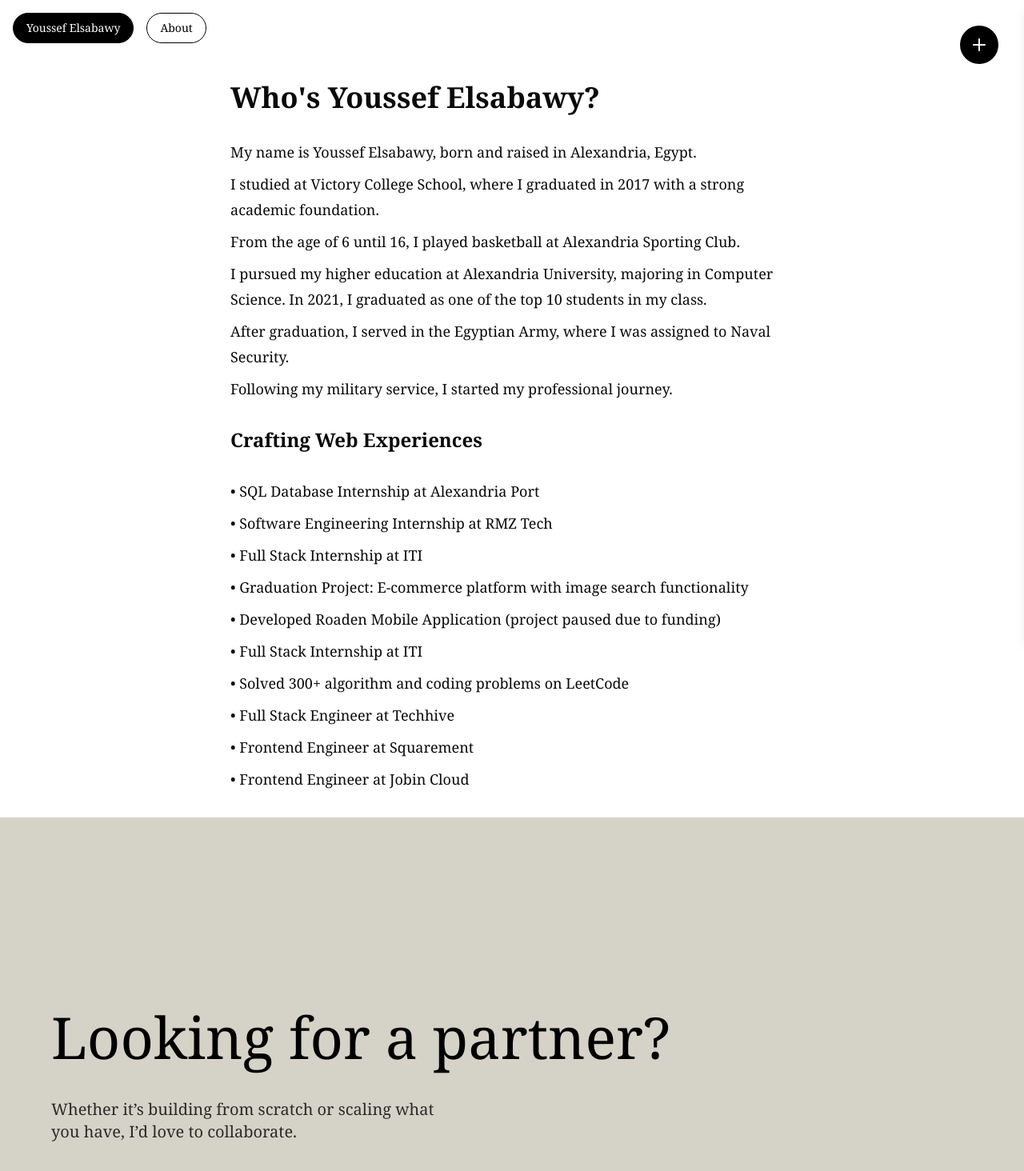
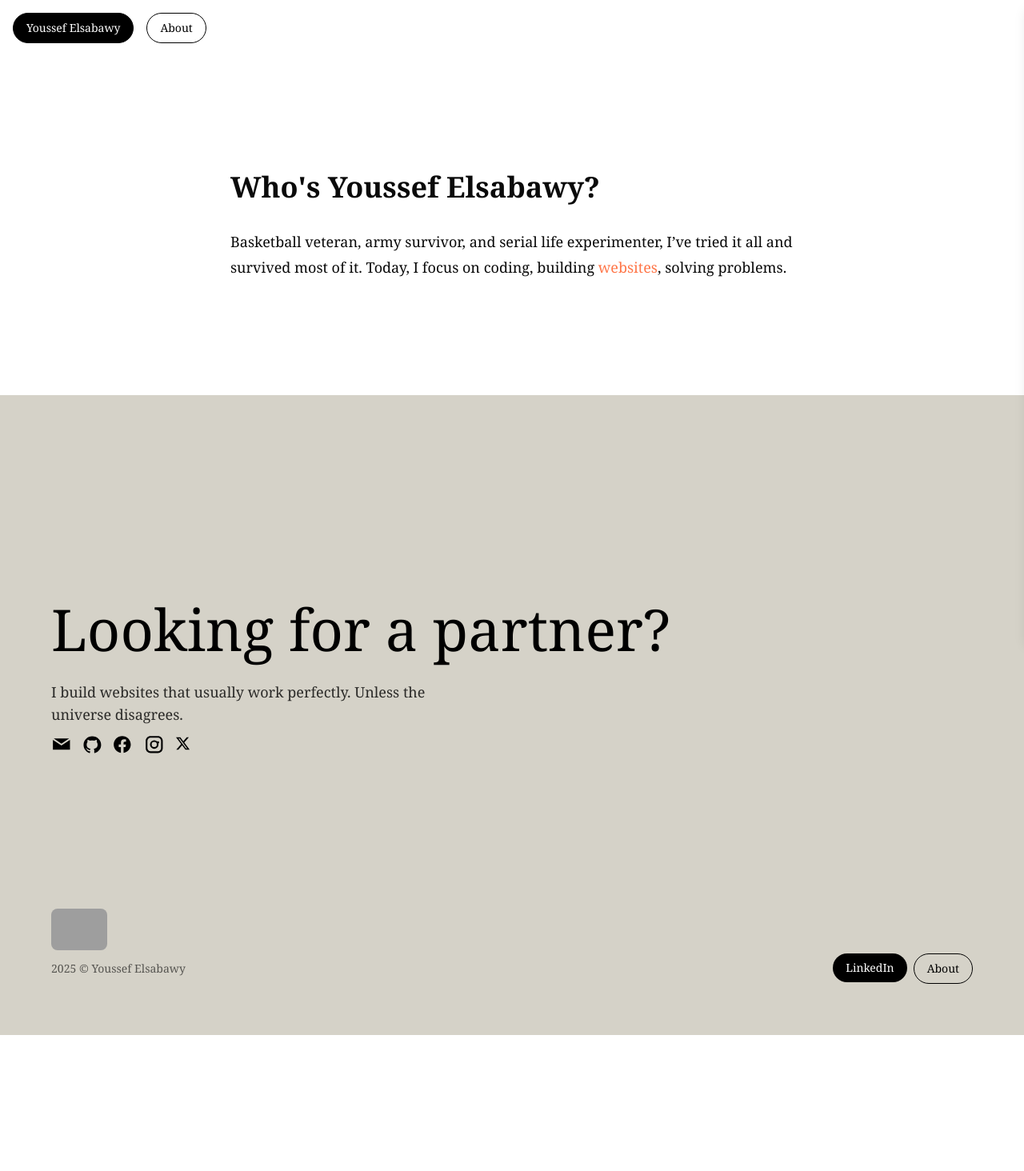
Before and after one commit to Yelsabawyy/Personal-Website, a Next.js app: page /about in a window 1280 px wide. Shown: the top 1464 px of the page at 80% size. After the commit the page ends 1294 px from the top, so only its background shows below. Built offline with nearby package versions, Linux system fonts and the light colour scheme; grey boxes are pictures that could not be loaded.

Commit message:
update website

```diff
--- a/app/about/page.tsx
+++ b/app/about/page.tsx
@@ -5,24 +5,28 @@ export default function AboutMe() {
   const { whoIs, story, reflection, Technical } = siteData.aboutPage;
 
   return (
-    <div className="space-y-8 max-w-3xl mx-auto p-8">
+    <div className="space-y-8 max-w-3xl mx-auto py-36 p-8">
       <h1 className="text-4xl font-bold">{`Who's ${whoIs}?`}</h1>
 
       <div className="text-lg leading-8 space-y-2">
-        {story.map((item, index) => (
+        Basketball veteran, army survivor, and serial life experimenter, I’ve
+        tried it all and survived most of it. Today, I focus on coding, building{" "}
+        <span className="text-[#ff7648]">websites</span>, solving
+        problems.
+        {/* {story.map((item, index) => (
           <div key={index}>{item}</div>
-        ))}
+        ))} */}
       </div>
 
       {/* <h2 className="text-2xl font-semibold mt-6">A Personal Reflection</h2>
       <p className="text-lg leading-8">{reflection}</p> */}
 
-      <h2 className="text-2xl font-semibold mt-6">Crafting Web Experiences</h2>
+      {/* <h2 className="text-2xl font-semibold mt-6">Crafting Web Experiences</h2>
       <div className="text-lg leading-8 space-y-2">
         {Technical.map((item, index) => (
           <div key={index}>{item}</div>
         ))}
-      </div>
+      </div> */}
     </div>
   );
 }
--- a/app/api/send-email/route.ts
+++ b/app/api/send-email/route.ts
@@ -8,7 +8,7 @@ export async function POST(req: Request) {
     if (!fullName || !subject || !email || !message) {
       return NextResponse.json(
         { message: "All fields are required" },
-        { status: 400 }
+        { status: 400 },
       );
     }
 
@@ -52,7 +52,7 @@ Youssef Elsabawy
 
     return NextResponse.json(
       { message: "Emails sent successfully" },
-      { status: 200 }
+      { status: 200 },
     );
   } catch (error) {
     console.error("Contact form error:", error);
--- a/app/components/footer.tsx
+++ b/app/components/footer.tsx
@@ -54,14 +54,14 @@ export default function Footer() {
     <div className="bg-[#D5D2C8] min-h-screen flex flex-col justify-between p-8 lg:p-16 relative">
       {/* Main content */}
       <div className="flex-1 flex flex-col justify-center max-w-4xl">
-        <h2 className="text-4xl lg:text-6xl xl:text-7xl font-light text-black mb-8 leading-tight">
+        <h2 className="text-4xl lg:text-6xl xl:text-7xl font-light text-black mb-5 leading-tight">
           Looking for a partner?
         </h2>
-        <p className="text-lg lg:text-xl text-black/80 max-w-lg">
-          {`Whether it’s building from scratch or scaling what you have, I’d love to collaborate.`}{" "}
+        <p className="text-lg text-black/80 max-w-lg">
+          {`I build websites that usually work perfectly. Unless the universe disagrees.`}{" "}
         </p>
 
-        <div className="flex flex-wrap gap-2 mt-8 items-center">
+        <div className="flex flex-wrap gap-2 mt-2 items-center">
           {siteData.socialLinks.map((link) => (
               <a
                 key={link.name}
@@ -99,22 +99,32 @@ export default function Footer() {
           {new Date().getFullYear()} © Youssef Elsabawy
         </p>
 
-        <div className="flex gap-4">
+        <div className="flex gap-2">
           <Link href={"https://www.linkedin.com/in/yelsabawyy"} target="_blank">
             <button className="cursor-pointer bg-black text-white px-4 py-2 rounded-full font-medium text-sm hover:bg-[#ff7648] hover:text-black duration-500 transition-colors">
               LinkedIn
             </button>
           </Link>
-          <Link href={"/projects"}>
+          <Link href={"/about"}>
+            <button className="cursor-pointer border border-black text-black px-4 py-2 rounded-full font-medium text-sm hover:border-black transition-colors">
+              About
+            </button>
+          </Link>
+          {/* <Link href={"/websites"}>
+            <button className="cursor-pointer border border-black text-black px-4 py-2 rounded-full font-medium text-sm hover:border-black transition-colors">
+              Websites
+            </button>
+          </Link>  */}
+          {/* <Link href={"/websites"}>
             <button className="cursor-pointer bg-black text-white px-4 py-2 rounded-full font-medium text-sm hover:bg-[#ff7648] hover:text-black duration-500 transition-colors">
-              Projects
+              Websites
             </button>
           </Link>
           <Link href={"/resume"}>
             <button className="cursor-pointer border border-black text-black px-4 py-2 rounded-full font-medium text-sm hover:border-black transition-colors">
               Resume
             </button>
-          </Link>
+          </Link> */}
         </div>
       </div>
     </div>
--- a/app/components/header.tsx
+++ b/app/components/header.tsx
@@ -29,7 +29,7 @@ export default function Header() {
   return (
     <div className="relative">
       {showHeaderButtons && (
-        <div className="flex flex-wrap gap-4 p-4">
+        <div className={`flex flex-wrap gap-4 p-4`}>
           <Link
             href="/"
             className="cursor-pointer text-sm border border-black bg-black text-white px-4 py-2 rounded-full font-medium hover:border-[#FAF3E9] transition-colors"
@@ -43,12 +43,12 @@ export default function Header() {
       )}
 
       {/* Plus Button */}
-      <button
+      {/* <button
         onClick={() => setDrawerOpen(true)}
         className="fixed top-8 cursor-pointer right-8 w-12 h-12 bg-black rounded-full flex items-center justify-center hover:scale-110 transition-transform z-20"
       >
         <Plus className="w-6 h-6 text-white" />
-      </button>
+      </button> */}
 
       {/* Drawer */}
       <div
@@ -57,14 +57,14 @@ export default function Header() {
         }`}
       >
         {/* Close Button */}
-        <div className="flex justify-between p-4">
-          <Link
+        <div className="flex justify-end p-4">
+          {/* <Link
             href="/"
             onClick={() => setDrawerOpen(false)}
             className="cursor-pointer text-sm border border-black bg-black text-white px-4 py-2 rounded-full font-medium hover:border-[#FAF3E9] transition-colors"
           >
             {siteData.name}
-          </Link>
+          </Link> */}
           <button onClick={() => setDrawerOpen(false)}>
             <X className="w-6 h-6 text-black cursor-pointer" />
           </button>
@@ -73,13 +73,6 @@ export default function Header() {
         {/* Drawer Content */}
         <div className="p-6 space-y-4 text-6xl md:text-8xl">
           <Link
-            href="/projects"
-            onClick={() => setDrawerOpen(false)}
-            className="block  text-gray-800 hover:opacity-80 transition-opacity"
-          >
-            Projects
-          </Link>
-          <Link
             href="/about"
             onClick={() => setDrawerOpen(false)}
             className="block  text-gray-800 hover:opacity-80 transition-opacity"
@@ -87,14 +80,22 @@ export default function Header() {
             About
           </Link>
           <Link
+            href="/websites"
+            onClick={() => setDrawerOpen(false)}
+            className="block  text-gray-800 hover:opacity-80 transition-opacity"
+          >
+            Websites
+          </Link>
+
+          {/* <Link
             href="/resume"
             onClick={() => setDrawerOpen(false)}
             className="block  text-gray-800 hover:opacity-80 transition-opacity"
           >
             Resume
-          </Link>
+          </Link> */}
 
-          <div className="flex flex-wrap gap-6 mt-12 items-center">
+          <div className="flex flex-wrap gap-2 mt-12 items-center">
             <div>
               {/* <Image
                 src="/icon.png"
--- a/app/components/heroSection.tsx
+++ b/app/components/heroSection.tsx
@@ -6,38 +6,25 @@ import siteData from "@/data/site-data.json";
 export default function HeroSection() {
   return (
     <div className="bg-white">
-      {/* Hero Section */}
       <div className="grid">
-        {/* <div className="relative bg-gray-100 flex items-center justify-center p-8">
-          <div className="relative">
-            <Image
-              width={400}
-              height={0}
-              src={siteData.heroSection.myPicture}
-              alt={siteData.name}
-              className="w-full max-w-md h-[35vh] object-cover"
-            />
-          </div>
-        </div> */}
-
-        <div className="flex flex-col justify-center p-8 bg-white">
-          <div className="max-w-lg">
+        <div className="flex flex-col justify-center py-32 px-8 bg-[#FAF3E9]">
+          <div className="max-w-2xl">
             <h1 className="text-5xl md:text-6xl font-light mb-8 text-black leading-tight">
               {siteData.name}
             </h1>
-            <p className="text-lg lg:text-xl text-gray-700 leading-relaxed">
-              {siteData.heroSection.bio}
-            </p>
+            <p
+              className="text-lg lg:text-xl text-gray-700 leading-relaxed"
+              dangerouslySetInnerHTML={{ __html: siteData.heroSection.bio }}
+            />
           </div>
         </div>
 
         {/* Infinite Scrolling Section */}
-       <HappyClient/>
+        {/* <HappyClient/> */}
       </div>
     </div>
   );
 }
-
 
 export function HappyClient() {
   return (
@@ -49,52 +36,52 @@ export function HappyClient() {
             className="flex items-center gap-14 lg:gap-28 min-w-max"
           >
             <Image
-                    src={'/1.webp'}
+              src={"/1.webp"}
               width={120}
               height={0}
-                    alt={'Paintiro'}
+              alt={"Paintiro"}
               className={`flex-shrink-0 h-auto`}
             />
             <Image
-                    src={'/2.webp'}
+              src={"/2.webp"}
               width={130}
               height={0}
-                    alt={'goinvoice'}
+              alt={"goinvoice"}
               className={`flex-shrink-0 h-auto`}
             />
             <Image
-                    src={'/3.webp'}
+              src={"/3.webp"}
               width={120}
               height={0}
-                    alt={'Eontech'}
+              alt={"Eontech"}
               className={`flex-shrink-0 h-auto`}
             />
             <Image
-                    src={'/4.webp'}
+              src={"/4.webp"}
               width={150}
               height={0}
-                    alt={'Joumana Co'}
+              alt={"Joumana Co"}
               className={`flex-shrink-0 h-auto`}
             />
             <Image
-                    src={'/5.webp'}
+              src={"/5.webp"}
               width={140}
               height={0}
-                    alt={'Sentiomail'}
+              alt={"Sentiomail"}
               className={`-mt-4 flex-shrink-0 h-auto`}
             />
             <Image
-                    src={'/6.webp'}
+              src={"/6.webp"}
               width={125}
               height={0}
-                    alt={'Ingenium Pros'}
+              alt={"Ingenium Pros"}
               className={`mt-1 flex-shrink-0 h-auto`}
             />
             <Image
-                    src={'/7.png'}
+              src={"/7.png"}
               width={60}
               height={0}
-                    alt={'laser'}
+              alt={"laser"}
               className={` flex-shrink-0 h-auto`}
             />
           </div>
@@ -123,5 +110,5 @@ export function HappyClient() {
         }
       `}</style>
     </section>
-  )
+  );
 }
--- a/app/components/mailingSection.tsx
+++ b/app/components/mailingSection.tsx
@@ -70,8 +70,8 @@ export function Mailing() {
   };
 
   return (
-    <div className="bg-[#FAF3E9]">
-      <div className="max-w-2xl mx-auto px-6 py-16 text-center">
+    <div className="bg-white">
+      <div className="max-w-3xl mx-auto px-6 py-16 text-center">
         <div className="absolute -mt-24">
           <Image
             src={"/smile.png"}
@@ -87,7 +87,7 @@ export function Mailing() {
 
         <p className="text-lg text-muted-foreground mb-12 max-w-xl mx-auto leading-relaxed">
           Got an idea, a project, or just want to say hi? Drop me a message, I’d
-          love to hear from you.
+          <span className="text-[#ff7648]"> love </span> to hear from you.
         </p>
 
         <form
@@ -117,7 +117,7 @@ export function Mailing() {
               id="fullName"
               type="text"
               {...register("fullName")}
-              className="border-0 border-b border-gray-300 rounded-none bg-transparent px-0 py-3 text-base"
+              className="border-0 border-b shadow-none  border-gray-300 rounded-none bg-transparent px-0 py-3 text-base"
             />
             {errors.fullName && (
               <p className="text-red-500 text-sm">{errors.fullName.message}</p>
@@ -133,7 +133,7 @@ export function Mailing() {
               id="subject"
               type="text"
               {...register("subject")}
-              className="border-0 border-b border-gray-300 rounded-none bg-transparent px-0 py-3 text-base"
+              className="border-0 border-b shadow-none border-gray-300 rounded-none bg-transparent px-0 py-3 text-base"
             />
             {errors.subject && (
               <p className="text-red-500 text-sm">{errors.subject.message}</p>
@@ -149,7 +149,7 @@ export function Mailing() {
               id="email"
               type="email"
               {...register("email")}
-              className="border-0 border-b border-gray-300 rounded-none bg-transparent px-0 py-3 text-base"
+              className="border-0 border-b shadow-none border-gray-300 rounded-none bg-transparent px-0 py-3 text-base"
             />
             {errors.email && (
               <p className="text-red-500 text-sm">{errors.email.message}</p>
@@ -165,7 +165,7 @@ export function Mailing() {
               id="message"
               {...register("message")}
               rows={5}
-              className="border-0 border-b border-gray-300 rounded-none bg-transparent px-0 py-3 text-base resize-none focus:border-black focus:ring-0"
+              className="border-0 border-b shadow-none border-gray-300 rounded-none bg-transparent px-0 py-3 text-base resize-none focus:border-black focus:ring-0"
             />
             {errors.message && (
               <p className="text-red-500 text-sm">{errors.message.message}</p>
--- a/app/layout.tsx
+++ b/app/layout.tsx
@@ -34,7 +34,10 @@ export default function RootLayout({
     <html lang="en">
       <head>
         {/* Block social media crawlers and image indexing */}
-        <meta name="robots" content="index, follow, noarchive, nosnippet, noimageindex" />
+        <meta
+          name="robots"
+          content="index, follow, noarchive, nosnippet, noimageindex"
+        />
 
         {/* No Open Graph tags at all */}
         {/* No Twitter cards */}
--- a/app/page.tsx
+++ b/app/page.tsx
@@ -7,8 +7,8 @@ export default function Home() {
   return (
     <div>
       <HeroSection/>
-      <AboutMe/>
-      <ServicesSection/>
+      {/* <AboutMe/> */}
+      {/* <ServicesSection/> */}
       <Mailing/>
     </div>
   );
--- a/data/site-data.json
+++ b/data/site-data.json
@@ -2,7 +2,8 @@
   "name": "Youssef Elsabawy",
   "heroSection": {
     "myPicture": "",
-    "bio": "I provide end to end website development services, from initial design to final deployment. My focus is on delivering responsive, reliable, and professional web solutions.",
+    "bio": "Caught you! <strong>Need a website</strong> or <strong>want to connect</strong>? Send me a message in the contact section below.",
+    "oldBio": "Delivering comprehensive end to end <strong>website development</strong>, from concept and design to launch. Focused on creating responsive, robust, and high quality web solutions that combine functionality, aesthetics, and exceptional user experience.",
     "happyClients": [
       {
         "pictureUrl": "/1.webp",
@@ -50,12 +51,7 @@
   "aboutPage": {
     "whoIs": "Youssef Elsabawy",
     "story": [
-      "My name is Youssef Elsabawy, born and raised in Alexandria, Egypt.",
-      "I studied at Victory College School, where I graduated in 2017 with a strong academic foundation.",
-      "From the age of 6 until 16, I played basketball at Alexandria Sporting Club.",
-      "I pursued my higher education at Alexandria University, majoring in Computer Science. In 2021, I graduated as one of the top 10 students in my class.",
-      "After graduation, I served in the Egyptian Army, where I was assigned to Naval Security.",
-      "Following my military service, I started my professional journey."
+      "Basketball veteran, army survivor, and serial life experimenter, I’ve tried it all and survived most of it. Today, I focus on coding, building<strong>  websites</strong>, solving problems"
     ],
     "reflection": "My journey through sports, academics, military service, and professional work has shaped my character and values. I’ve learned discipline, perseverance, and adaptability, and I remain dedicated to growing, learning, and contributing positively in everything I do.",
     "Technical": [
@@ -110,7 +106,7 @@
       "url": "mailto:yelsabawyy@gmail.com",
       "icon": "email"
     },
-     {
+    {
       "name": "GitHub",
       "url": "https://github.com/yelsabawyy",
       "icon": "github"
@@ -130,7 +126,6 @@
       "url": "https://x.com/yelsabawyy",
       "icon": "twitter"
     }
-
   ],
 
   "resume": {
@@ -159,7 +154,6 @@
       "devopsCloud": ["Docker", "GIT", "AWS", "Backblaze B2"]
     },
     "experience": [
-
       {
         "company": "Tech Hive",
         "role": "Full Stack Developer",
@@ -215,7 +209,7 @@
       {
         "name": "Squarement - Jeddah, Saudi Arabia",
         "year": 2025,
-        "details":[
+        "details": [
           "Developed features for the Laser application using Angular, improving user experience and interface performance.",
           "Built core modules of the Motkalem platform using Angular, including dashboards and auth flows."
         ]
@@ -350,13 +344,13 @@
     },
     {
       "url": "https://generate-invoice-pdf-omega.vercel.app/",
-      "title": "Go-Invoice",
+      "title": "Go Invoice",
       "Description": "Create Invoice then Download PDF",
       "github": "https://github.com/Yelsabawyy/Generate-Invoice-PDF"
     },
     {
       "url": "https://typing-speed-blue.vercel.app/",
-      "title": "Typing-speed",
+      "title": "Typing speed",
       "Description": "Typing Speed per Minute (WPM) refers to how many words a person can type correctly within one minute"
     }
   ]
```
Also changed, not shown: app/websites/page.tsx (renamed from app/projects/page.tsx), public/9.png (added). Lines whose indentation alone changed are shown as unchanged.
